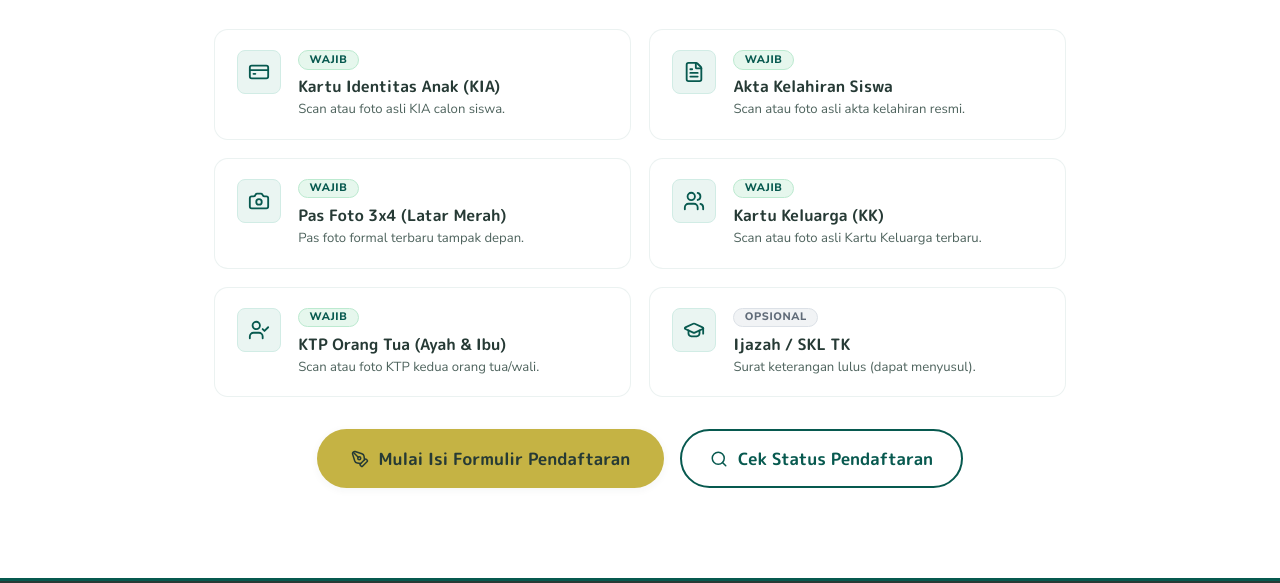
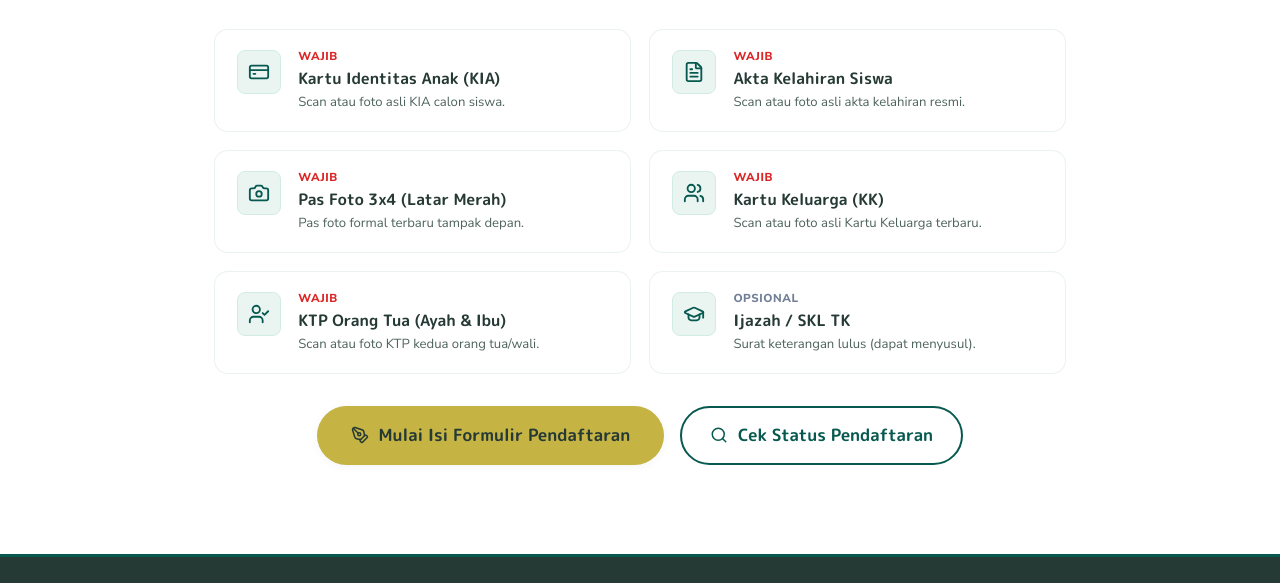
Before and after one commit to alyadwi0505/AL-MURSYIDIYYAH, a plain HTML site: page ppdb.html in a window 1280 px wide. Shown: the part 1259-1842 px from the top of the page. Drawn offline with nearby package versions, Linux system fonts and the light colour scheme; a web font is replaced by a local one.

Commit message:
style(ppdb): Ubah teks WAJIB menjadi font merah tanpa kotak oval pill

```diff
--- a/assets/css/style.css
+++ b/assets/css/style.css
@@ -2319,29 +2319,30 @@ svg.lucide-loader {
 }
 
 .req-badge {
-  display: inline-flex;
-  align-items: center;
-  font-size: 0.68rem;
+  display: inline-block;
+  font-size: 0.72rem;
   font-weight: 800;
   text-transform: uppercase;
-  letter-spacing: 0.6px;
-  padding: 0.2rem 0.65rem;
-  border-radius: 999px;
-  margin-bottom: 0.4rem;
-  line-height: 1;
+  letter-spacing: 0.05em;
+  padding: 0;
+  border-radius: 0;
+  border: none;
+  background: transparent;
+  margin-bottom: 0.25rem;
+  line-height: 1.2;
   width: fit-content;
 }
 
 .req-badge.wajib {
-  background: #E6F7ED;
-  color: #07594F;
-  border: 1px solid #BCEAD0;
+  background: transparent;
+  color: #dc2626;
+  border: none;
 }
 
 .req-badge.opsional {
-  background: #F1F3F5;
-  color: #606B78;
-  border: 1px solid #DCE1E7;
+  background: transparent;
+  color: #718096;
+  border: none;
 }
 
 .req-title {
```
